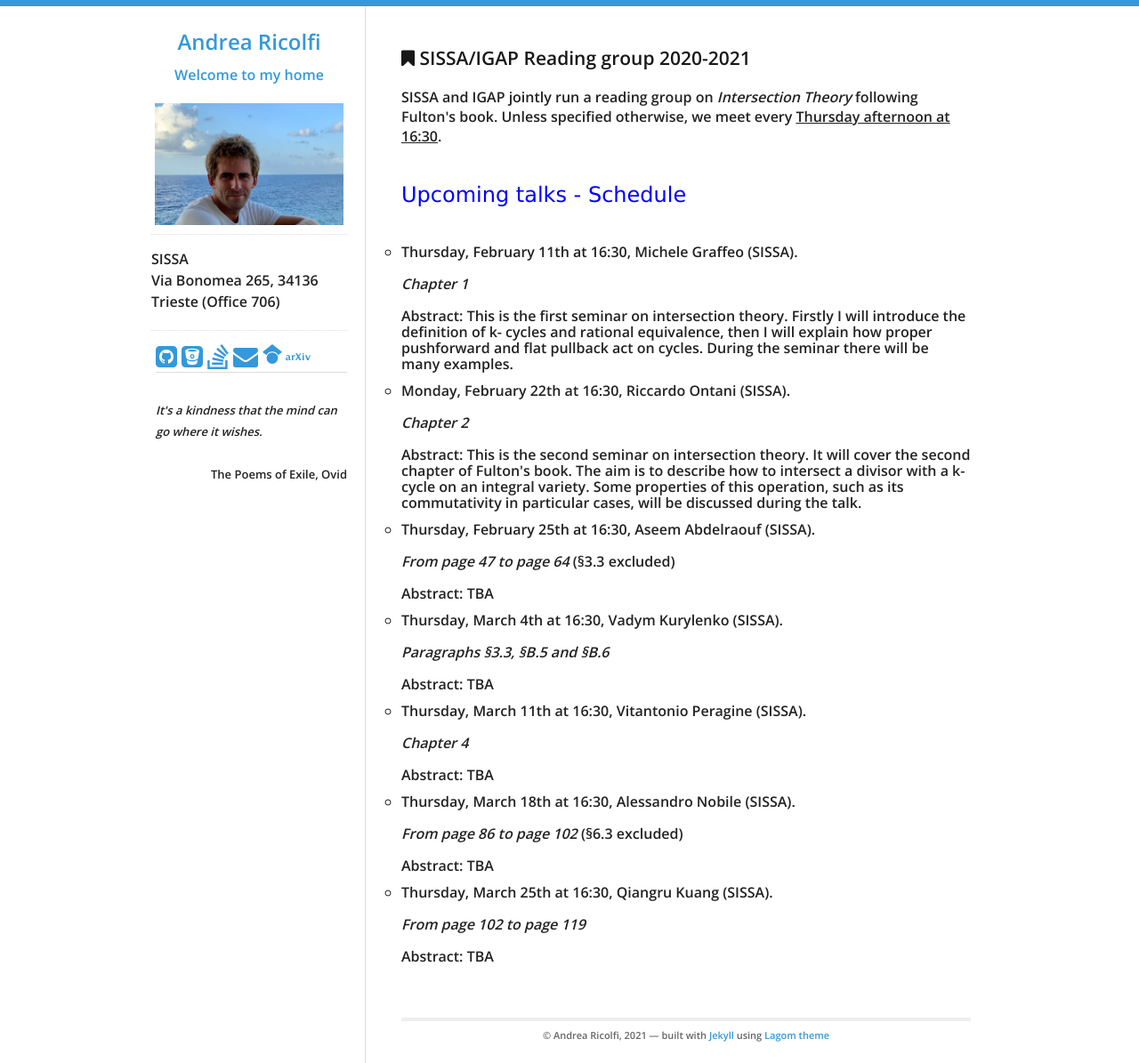
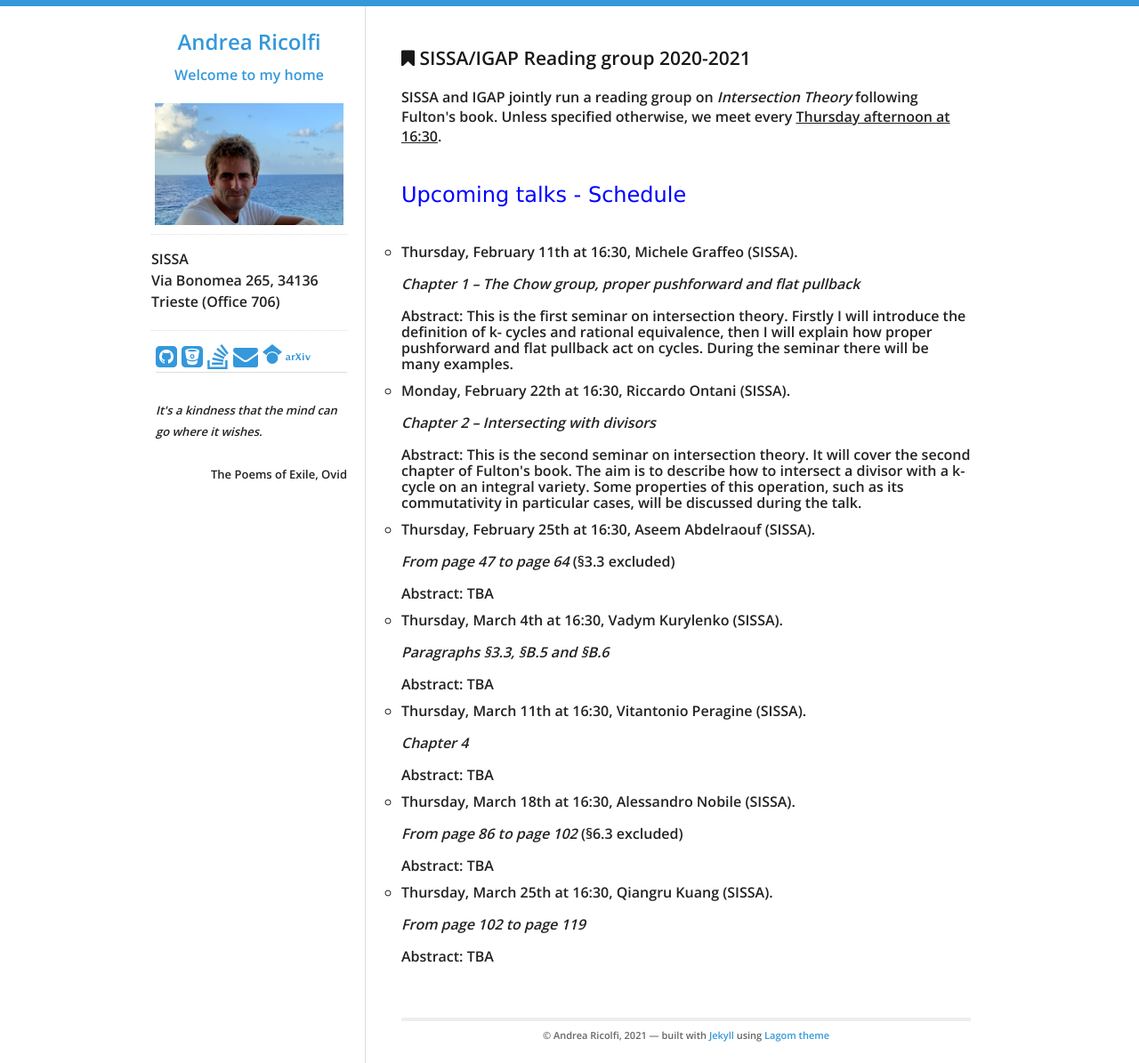
Before and after one commit to atricolfi/atricolfi.github.io, a Jekyll site: the page built from MATHEMATICS/Intersection_theory_seminar.html, in a window 1280 px wide. Shown: the whole page at 89% size. Built offline with Jekyll 4.4.1, drawn with Linux system fonts in a browser that asks for light colours.

Commit message:
Update Intersection_theory_seminar.html

```diff
--- a/MATHEMATICS/Intersection_theory_seminar.html
+++ b/MATHEMATICS/Intersection_theory_seminar.html
@@ -25,7 +25,7 @@ Upcoming talks - Schedule</font>
 <li> Thursday, February 11th at 16:30, Michele Graffeo (SISSA).
   <br>
   <br>
-<em>Chapter 1</em>
+<em>Chapter 1 &#8211; The Chow group, proper pushforward and flat pullback</em>
   <br>
   <br>
 Abstract:  This is the first seminar on intersection theory. Firstly I will introduce the definition
@@ -34,10 +34,10 @@ During the seminar there will be many examples.
 </li>
 
 
-    <li> <b>Monday, February 22th</b> at 16:30, Riccardo Ontani (SISSA).
+    <li> Monday, February 22th at 16:30, Riccardo Ontani (SISSA).
   <br>
   <br>
-<em>Chapter 2</em>
+<em>Chapter 2 &#8211; Intersecting with divisors</em>
   <br>
   <br>
 Abstract:  This is the second seminar on intersection theory. It will cover the second chapter of Fulton's book.
```
